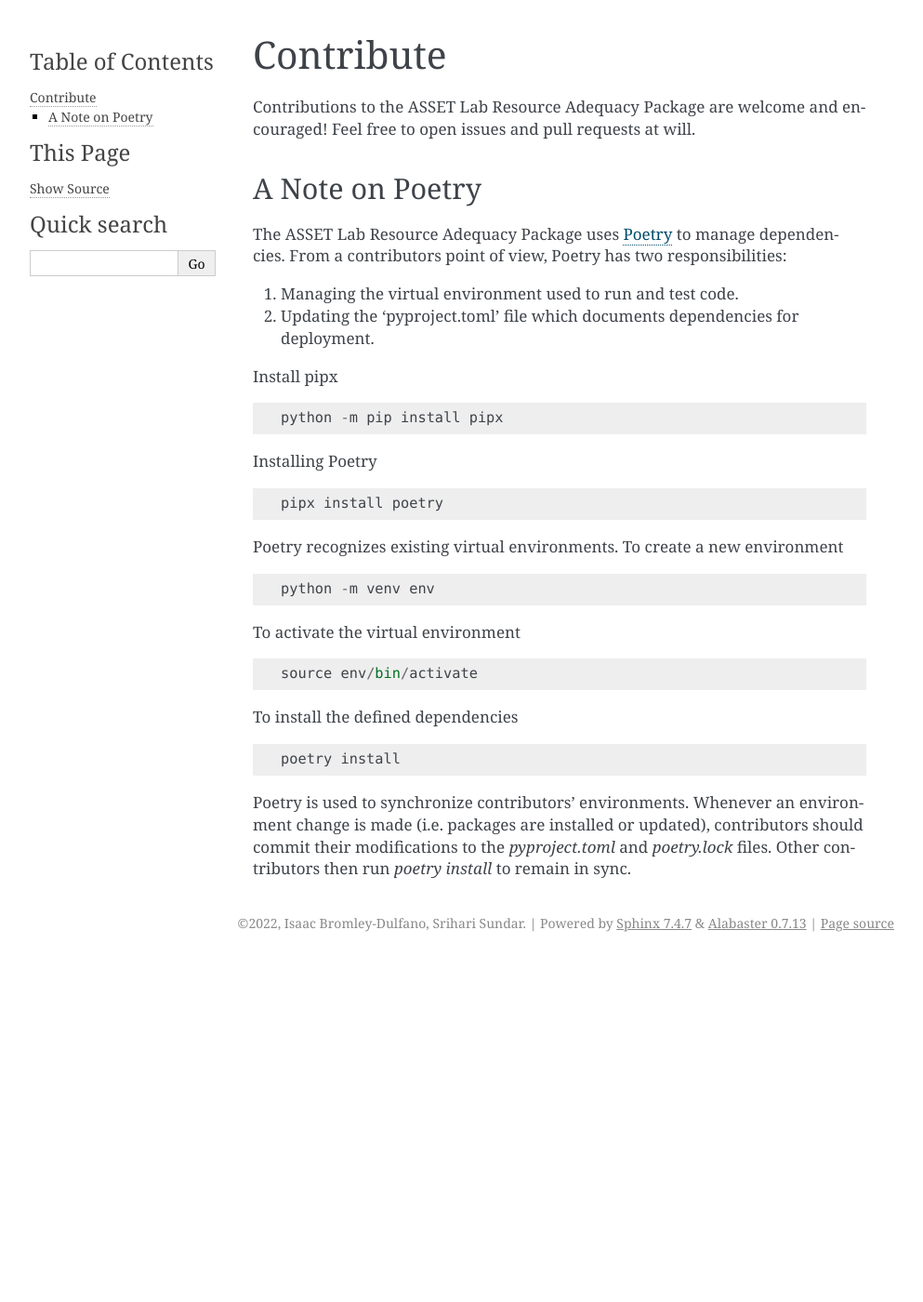
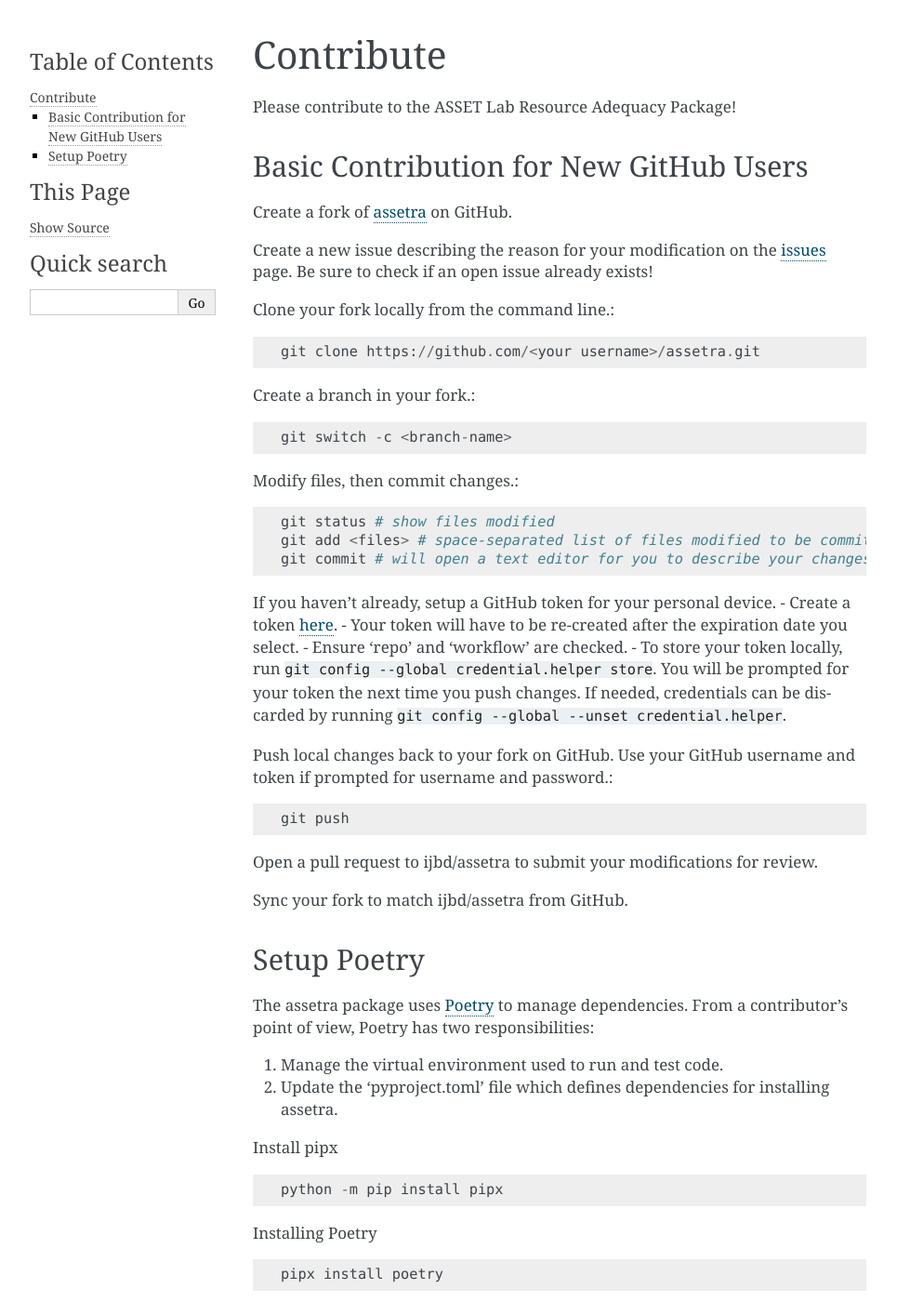
Before and after one commit to ijbd/assetra, a Sphinx documentation site: the page built from docs/contributing.rst, in a window 1280 px wide and 1400 px high. Shown: the whole window at 93% size, without its empty margins (148-1141 px from the left). Built offline with Sphinx 7.4.7, drawn with Linux system fonts in a browser that asks for light colours.

Commit message:
Add admin instructions. (#38)
* Draft documentation for contributing (incomplete).

* Draft documentation for contributing (incomplete).

* Draft documentation for contributing (incomplete).

* Test credential store.

---------

Co-authored-by: ijbd <ijbd@umich.edu>

```diff
--- a/docs/contributing.rst
+++ b/docs/contributing.rst
@@ -2,16 +2,52 @@
 Contribute
 ==========
 
-Contributions to the ASSET Lab Resource Adequacy Package are welcome and encouraged! Feel free to open issues and pull requests at will.
+Please contribute to the ASSET Lab Resource Adequacy Package!
 
-A Note on Poetry
+Basic Contribution for New GitHub Users
 ----------------
 
-The ASSET Lab Resource Adequacy Package uses `Poetry <https://python-poetry.org/>`_ to manage dependencies.
-From a contributors point of view, Poetry has two responsibilities:
+Create a fork of `assetra <https://github.com/ijbd/assetra>`_ on GitHub.
 
-1. Managing the virtual environment used to run and test code.
-2. Updating the 'pyproject.toml' file which documents dependencies for deployment.
+
+Create a new issue describing the reason for your modification on the `issues <https://github.com/ijbd/assetra/issues>`_ page. Be sure to check if an open issue already exists!
+
+Clone your fork locally from the command line.::
+
+    git clone https://github.com/<your username>/assetra.git
+
+Create a branch in your fork.::
+
+    git switch -c <branch-name>
+
+Modify files, then commit changes.::
+
+    git status # show files modified
+    git add <files> # space-separated list of files modified to be committed.
+    git commit # will open a text editor for you to describe your changes.
+
+If you haven't already, setup a GitHub token for your personal device.
+- Create a token `here <https://github.com/settings/tokens>`_.
+- Your token will have to be re-created after the expiration date you select.
+- Ensure 'repo' and 'workflow' are checked.
+- To store your token locally, run :code:`git config --global credential.helper store`. You will be prompted for your token the next time you push changes. If needed, credentials can be discarded by running :code:`git config --global --unset credential.helper`.
+
+Push local changes back to your fork on GitHub. Use your GitHub username and token if prompted for username and password.::
+
+    git push
+
+Open a pull request to ijbd/assetra to submit your modifications for review.
+
+Sync your fork to match ijbd/assetra from GitHub.
+
+Setup Poetry
+----------------
+
+The assetra package uses `Poetry <https://python-poetry.org/>`_ to manage dependencies.
+From a contributor's point of view, Poetry has two responsibilities:
+
+1. Manage the virtual environment used to run and test code.
+2. Update the 'pyproject.toml' file which defines dependencies for installing assetra.
 
 Install pipx ::
 
```
